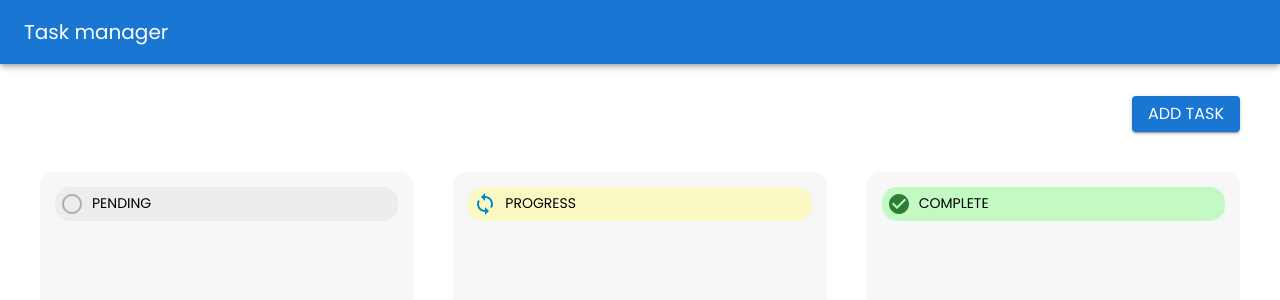
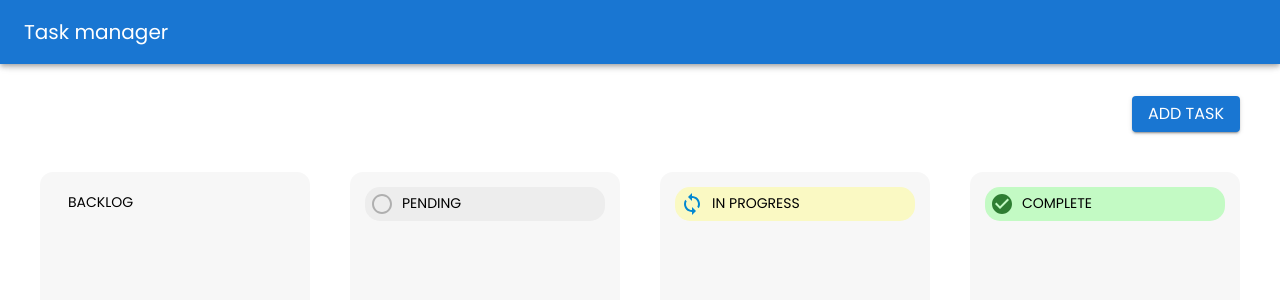
Before and after one commit to the-krafty-koder/task-manager, a React (Vite) app: page / in a window 1280 px wide. Shown: the top 300 px of the page. Built offline with nearby package versions, Linux system fonts and the light colour scheme.

Commit message:
Modified readme

```diff
--- a/src/components/Task/TaskForm.tsx
+++ b/src/components/Task/TaskForm.tsx
@@ -62,9 +62,9 @@ const TaskForm = ({ initialTask, onSubmit, onCancel }: TaskFormProps) => {
               setTask({ ...task, stage: e.target.value as StageOptions })
             }
           >
-            <MenuItem value={StageOptions.PENDING}>Pending</MenuItem>
-            <MenuItem value={StageOptions.PROGRESS}>In Progress</MenuItem>
-            <MenuItem value={StageOptions.COMPLETE}>Complete</MenuItem>
+            {Object.values(StageOptions).map((stage) => (
+              <MenuItem value={stage}>{stage}</MenuItem>
+            ))}
           </Select>
         </FormControl>
         <Stack direction="row" justifyContent="flex-end" spacing={2}>
--- a/src/types/index.ts
+++ b/src/types/index.ts
@@ -1,6 +1,7 @@
 export enum StageOptions {
+  BACKLOG = "BACKLOG",
   PENDING = "PENDING",
-  PROGRESS = "PROGRESS",
+  PROGRESS = "IN PROGRESS",
   COMPLETE = "COMPLETE",
 }
 
```
Also changed, not shown: 2 other files (tests, documents, lock files or other folders).
